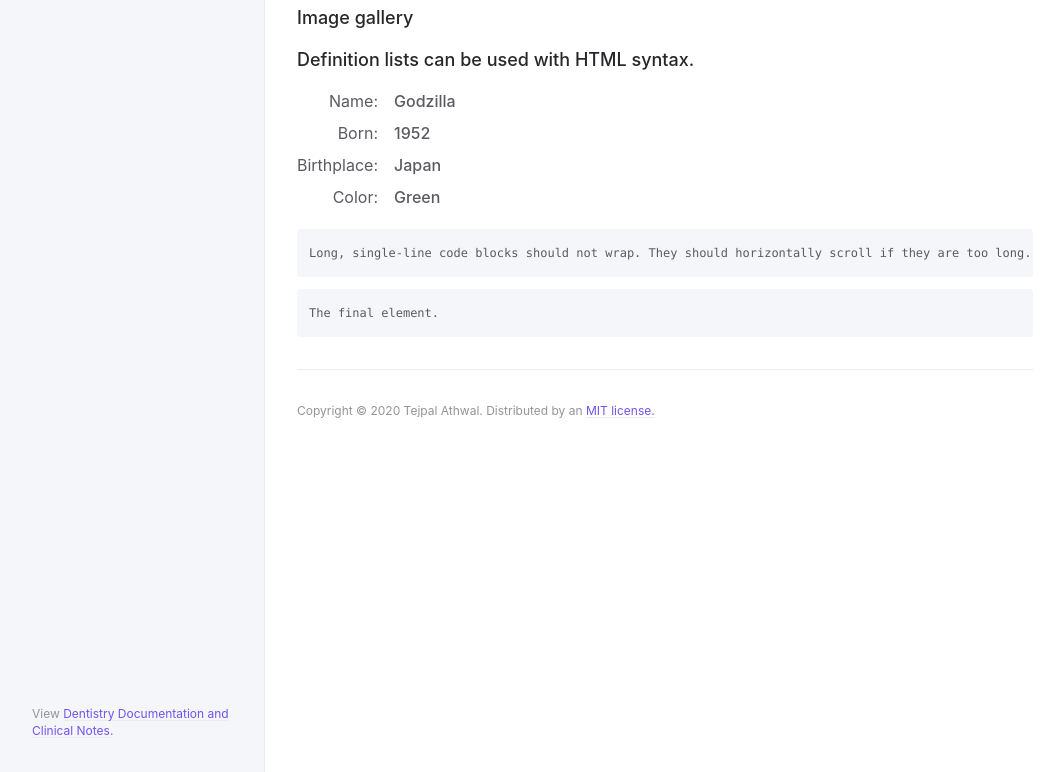
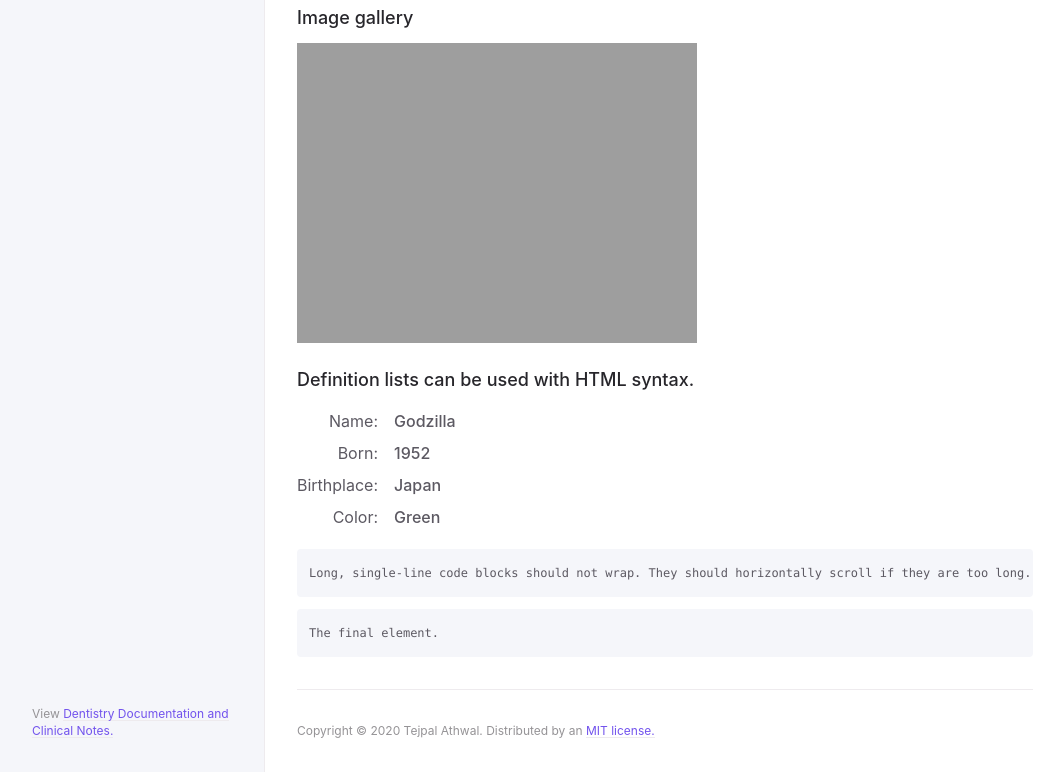
Before and after one commit to tjathwal/blog, a Jekyll site: the page built from docs/index-test.md, in a window 1280 px wide. Shown: the part 3205-3977 px from the top of the page, without its empty margins (107-1171 px from the left). Built offline with Jekyll 4.4.1, drawn with Linux system fonts in a browser that asks for light colours.

Commit message:
no message

```diff
--- a/docs/index-test.md
+++ b/docs/index-test.md
@@ -127,6 +127,7 @@ end
 
 ### Image gallery
 
+![Image of Rose](https://tjathwal.github.io/blog/uploads/roseGarden/Portland-0158.jpg)
 
 ### Definition lists can be used with HTML syntax.
 
```
